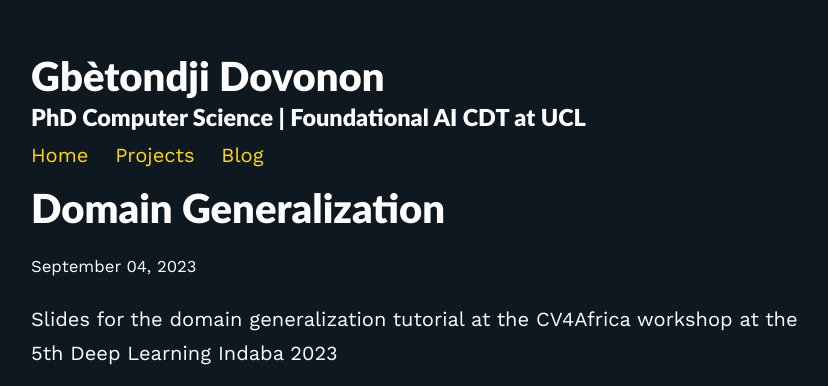
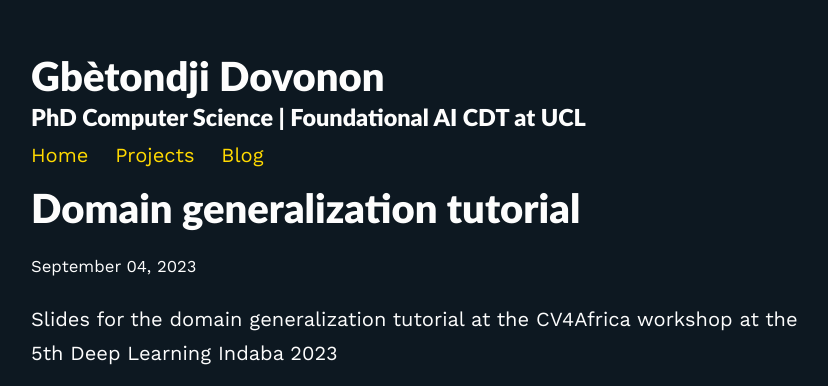
Before and after one commit to jean72human/jean72human.github.io, a Jekyll site: the page built from _posts/2023-09-04-domain-generalization.md, in a window 1280 px wide, cut to the strip 0-386 px from the top of the page. Shown: the whole strip, without its empty margins (209-1037 px from the left). Built offline with Jekyll 4.4.1, drawn with Linux system fonts in a browser that asks for light colours; nearby versions of some CDN libraries; our own code applies the rules of GitHub Pages for plain Markdown files.

Commit message:
Update 2023-09-04-domain-generalization.md

```diff
--- a/_posts/2023-09-04-domain-generalization.md
+++ b/_posts/2023-09-04-domain-generalization.md
@@ -1,3 +1,8 @@
+---
+layout: post
+title: "Domain generalization tutorial"
+---
+
 Slides for the domain generalization tutorial at the CV4Africa workshop at the 5th Deep Learning Indaba 2023
 
 <iframe src="https://docs.google.com/presentation/d/e/2PACX-1vRJUmJE0LC-PaiBFGCO4MduMmujQAonWn9j-qFMvEzX1EPJhr5ieVfng3U5HZM2Dz49_OLD-DOY6fYr/embed?start=false&loop=false&delayms=5000" frameborder="0" width="1440" height="839" allowfullscreen="true" mozallowfullscreen="true" webkitallowfullscreen="true"></iframe>
```
